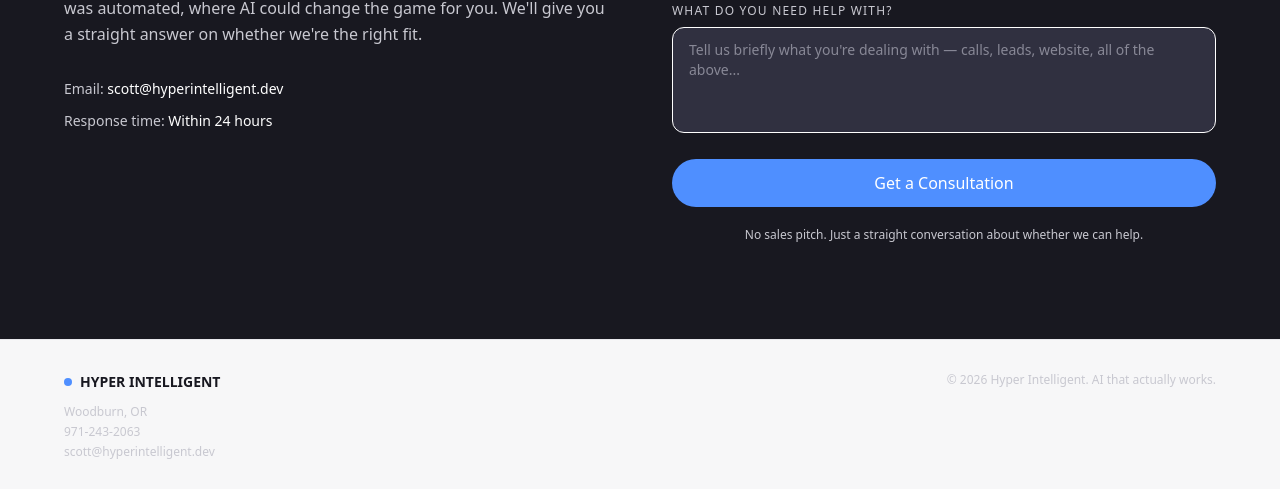
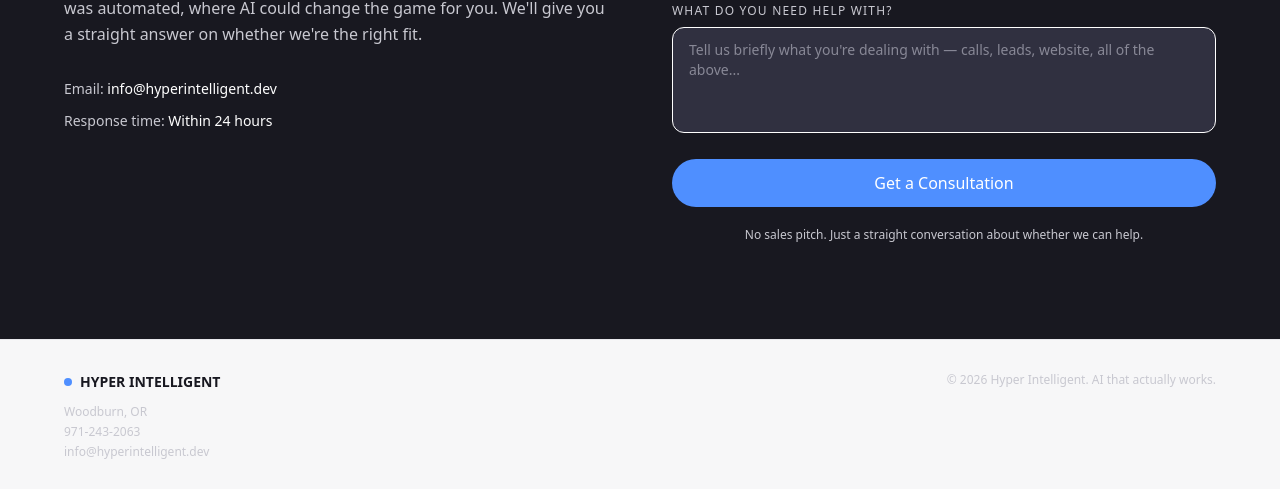
Before and after one commit to MagicShow/hyper, a Next.js app: page / in a window 1280 px wide. Shown: the part 4242-4731 px from the top of the page. Built offline with nearby package versions, Linux system fonts and the light colour scheme.

Commit message:
Update contact email to info@hyperintelligent.dev across all pages

```diff
--- a/app/ai-automation-services/page.tsx
+++ b/app/ai-automation-services/page.tsx
@@ -390,7 +390,7 @@ function Footer() {
         </p>
         <div className="flex gap-4 text-xs text-gray-50">
           <Link href="/" className="hover:text-gray-90 transition-colors">Home</Link>
-          <a href="mailto:scott@hyperintelligent.dev" className="hover:text-gray-90 transition-colors">Contact</a>
+          <a href="mailto:info@hyperintelligent.dev" className="hover:text-gray-90 transition-colors">Contact</a>
         </div>
       </div>
     </footer>
--- a/app/consultation/page.tsx
+++ b/app/consultation/page.tsx
@@ -242,7 +242,7 @@ function Footer() {
         </p>
         <div className="flex gap-4 text-xs text-gray-50">
           <Link href="/" className="hover:text-gray-90 transition-colors">Home</Link>
-          <a href="mailto:hello@hyperintelligent.com" className="hover:text-gray-90 transition-colors">Contact</a>
+          <a href="mailto:info@hyperintelligent.dev" className="hover:text-gray-90 transition-colors">Contact</a>
         </div>
       </div>
     </footer>
--- a/app/page.tsx
+++ b/app/page.tsx
@@ -355,8 +355,8 @@ function Contact() {
             <div className="space-y-3 text-sm text-gray-30">
               <div>
                 <span className="text-gray-30">Email:</span>{" "}
-                <a href="mailto:scott@hyperintelligent.dev" className="text-white hover:text-accent transition-colors">
-                  scott@hyperintelligent.dev
+                <a href="mailto:info@hyperintelligent.dev" className="text-white hover:text-accent transition-colors">
+                  info@hyperintelligent.dev
                 </a>
               </div>
               <div>
@@ -383,7 +383,7 @@ function Footer() {
           </div>
           <p className="text-xs text-gray-30">Woodburn, OR</p>
           <a href="tel:+19712432063" className="text-xs text-gray-30 hover:text-gray-90 transition-colors">971-243-2063</a>
-          <a href="mailto:scott@hyperintelligent.dev" className="text-xs text-gray-30 hover:text-gray-90 transition-colors">scott@hyperintelligent.dev</a>
+          <a href="mailto:info@hyperintelligent.dev" className="text-xs text-gray-30 hover:text-gray-90 transition-colors">info@hyperintelligent.dev</a>
         </div>
         <p className="text-xs text-gray-30 self-start md:self-auto">
           © 2026 Hyper Intelligent. AI that actually works.
```
